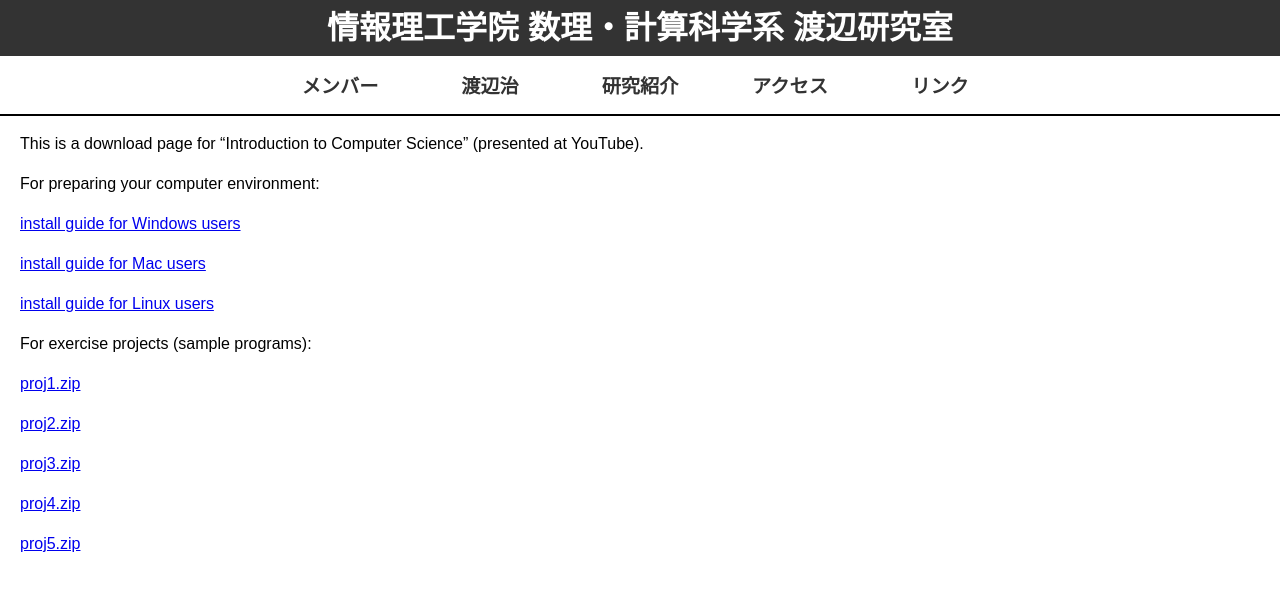
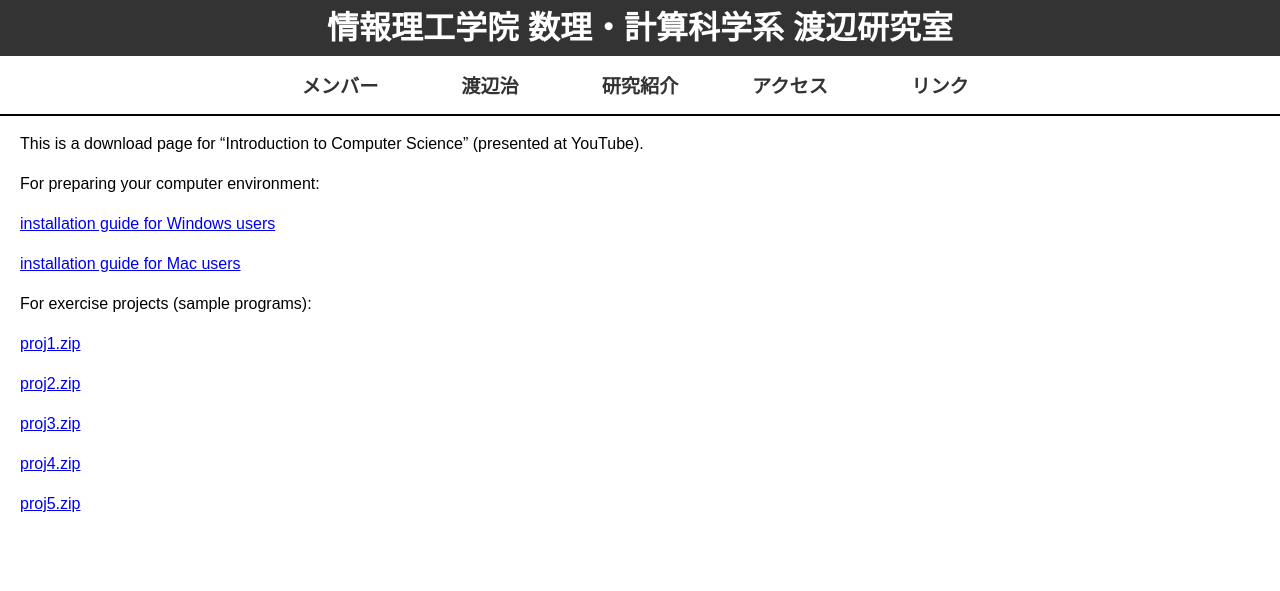
Before and after one commit to watanabe-laboratory/watanabe-laboratory.github.io, a Jekyll site: the page built from downloadE/downloadE.md, in a window 1280 px wide. Shown: the top 591 px of the page. Built offline with Jekyll 4.4.1, drawn with Linux system fonts in a browser that asks for light colours; our own code applies the rules of GitHub Pages for plain Markdown files.

Commit message:
Update downloadE.md

```diff
--- a/downloadE/downloadE.md
+++ b/downloadE/downloadE.md
@@ -2,11 +2,10 @@ This is a download page for "Introduction to Computer Science" (presented at You
 
 For preparing your computer environment:
 
-   [install guide for Windows users](./installguideWin.pdf)
+   [installation guide for Windows users](./installationguideWin.pdf)
 
-   [install guide for Mac users](./installguideMac.pdf)
+   [installation guide for Mac users](./installationguideMac.pdf)
 
-   [install guide for Linux users](./installguideL.pdf)
 
 For exercise projects (sample programs):
 
```
